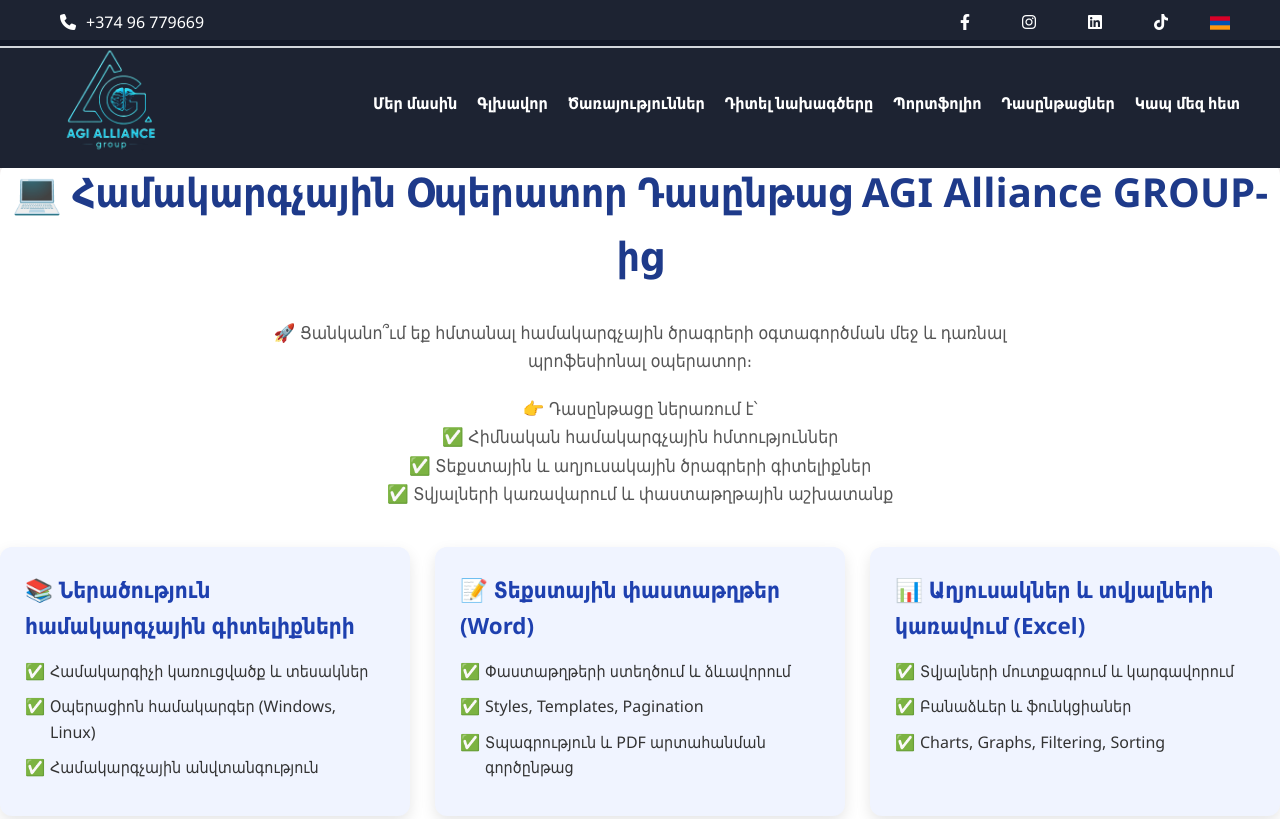
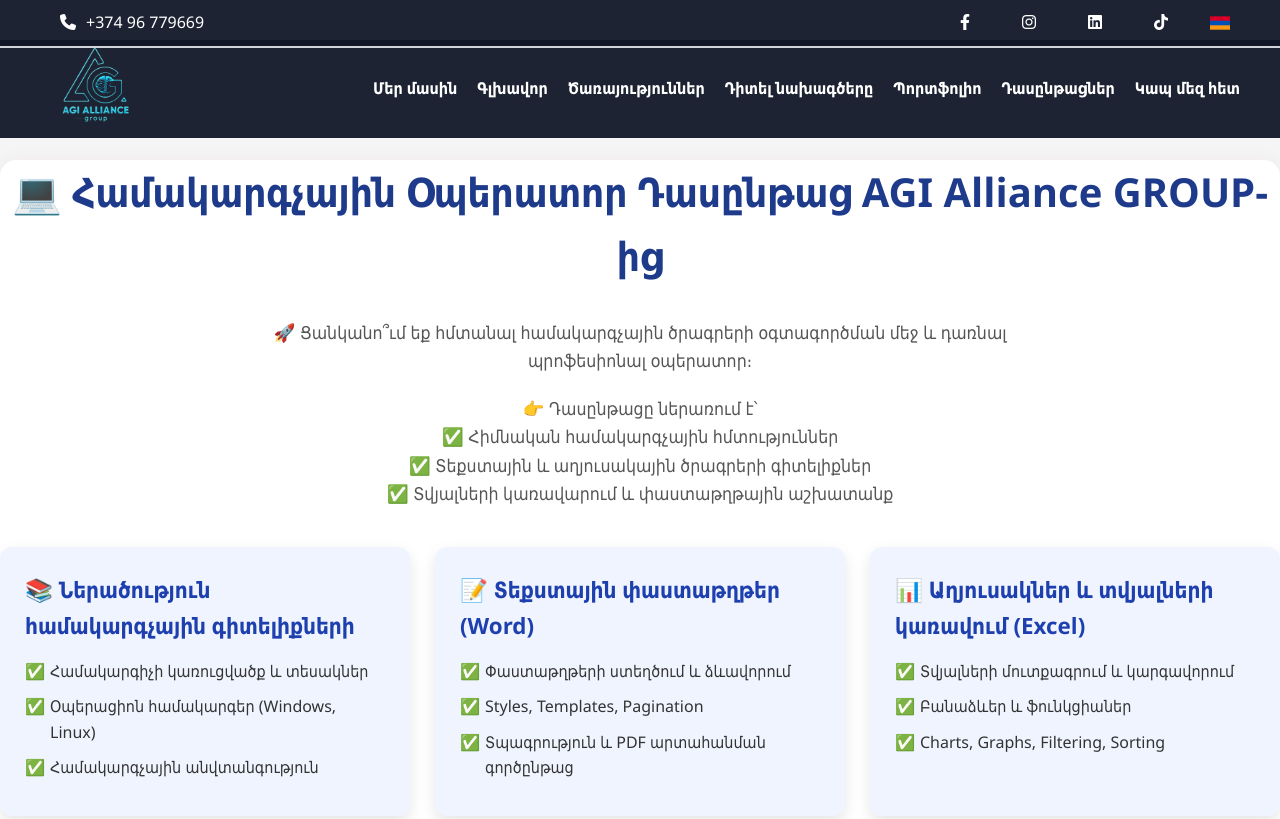
Before and after one commit to aghagulyanarsen05-code/project_agi, a plain HTML site: page operator.html in a window 1280 px wide. Shown: the top 819 px of the page. Drawn offline with Linux system fonts and the light colour scheme; a script that the page names is missing.

Commit message:
Initial commit

```diff
--- a/css/python.css
+++ b/css/python.css
@@ -72,8 +72,8 @@
 }
 
 .logo img {
-    width: 120px;
-    height: 120px;
+    width: 90px;
+    height: 90px;
     object-fit: contain;
 }
 
--- a/operator.html
+++ b/operator.html
@@ -111,5 +111,7 @@
 </footer>
 
 <script type="module" src="./script/computer-operator.js"></script>
+<script src="script/s.js"></script>
+
 </body>
 </html>
```
Also changed, not shown: ai.html (+1 -1 lines).
